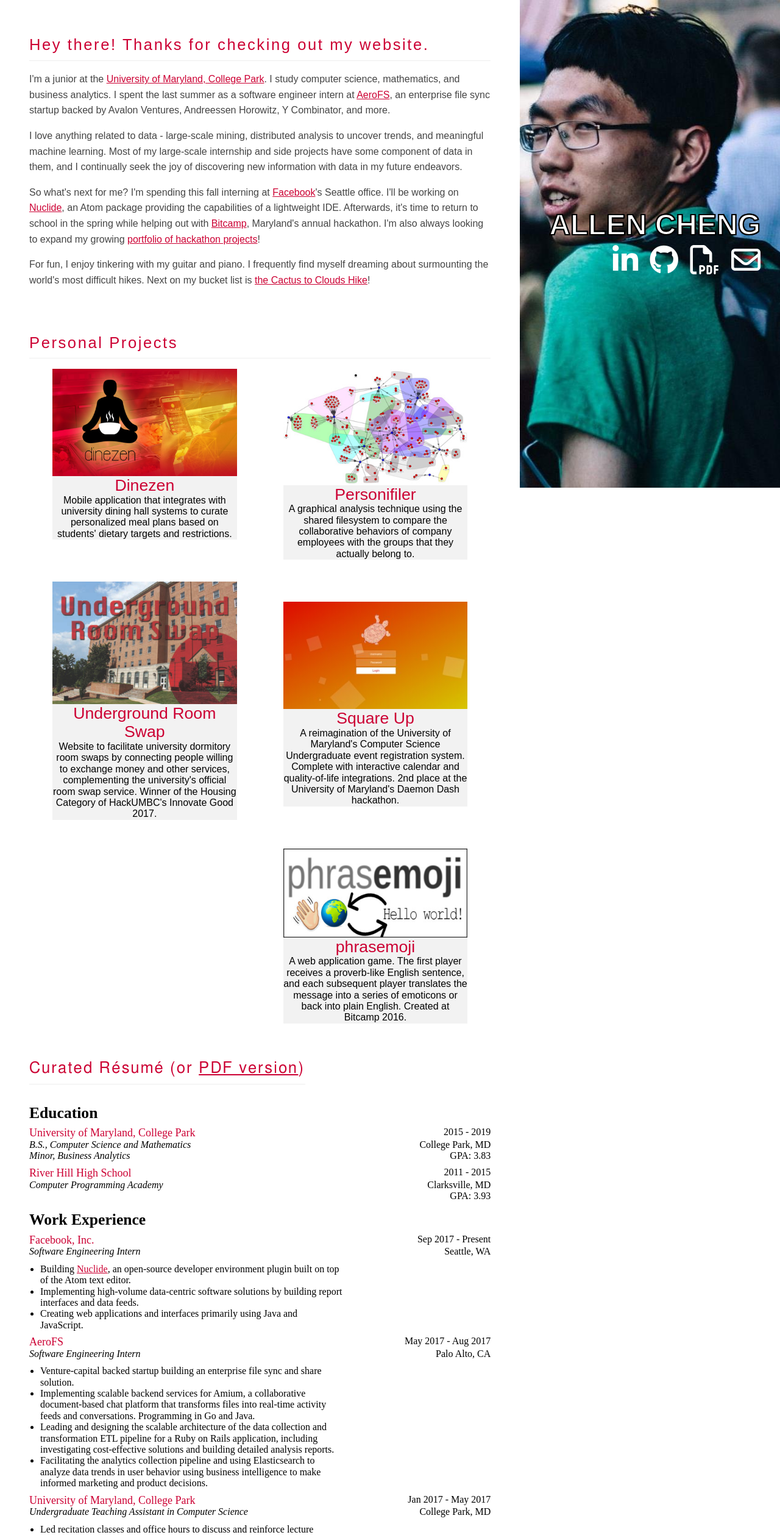
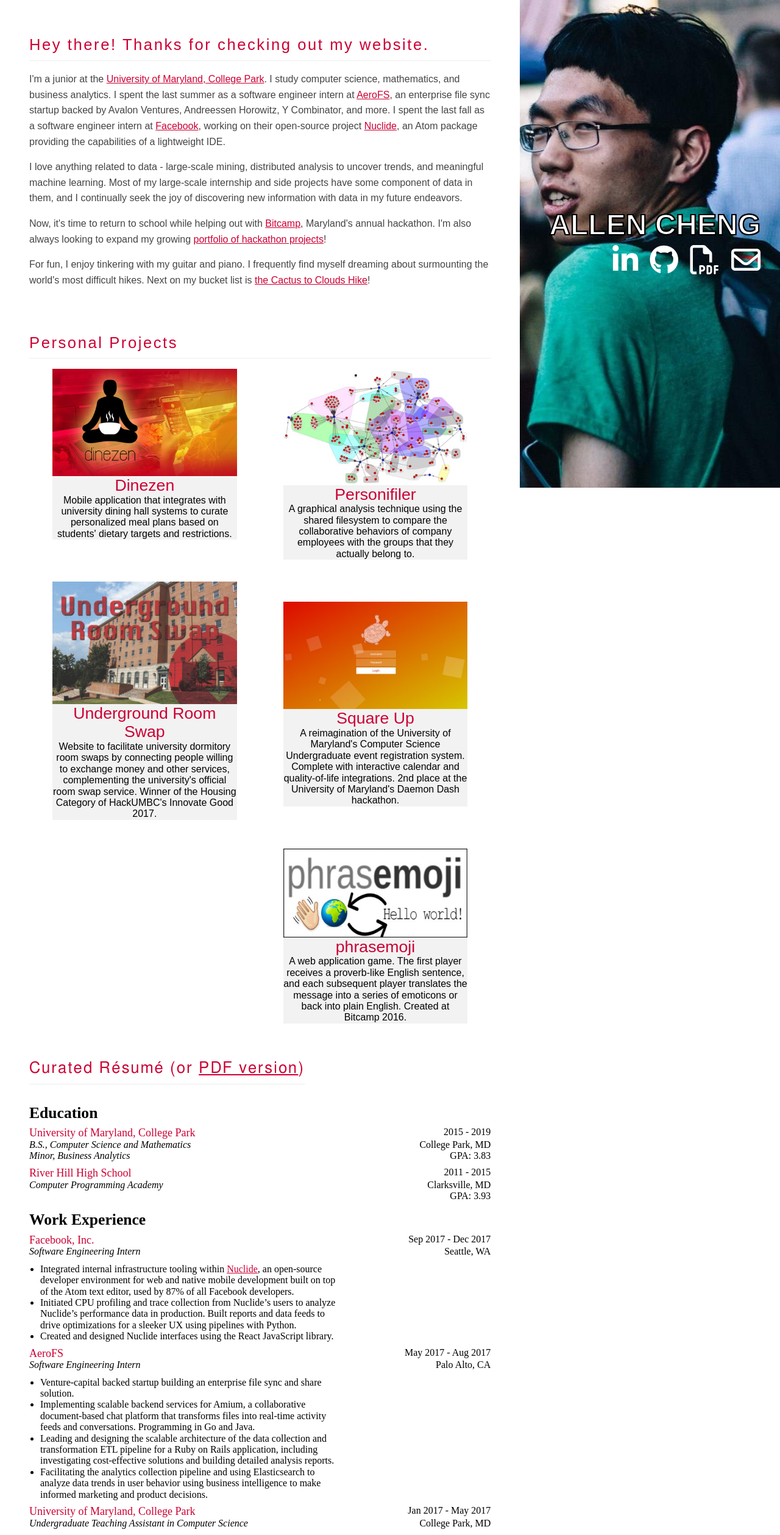
Before and after one commit to allen12/personal-website, a plain HTML site: page index.html in a window 1280 px wide. Shown: the top 2518 px of the page at 61% size. Drawn offline with nearby package versions, Linux system fonts and the light colour scheme.

Commit message:
Update resume and website to reflect end of FB internship

```diff
--- a/index.html
+++ b/index.html
@@ -36,6 +36,7 @@
 							I'm a junior at the <a href="http://www.umd.edu">University of Maryland, College Park</a>.
 							I study computer science, mathematics, and business analytics.
 							I spent the last summer as a software engineer intern at <a href="https://www.aerofs.com/">AeroFS</a>, an enterprise file sync startup backed by Avalon Ventures, Andreessen Horowitz, Y Combinator, and more.
+							I spent the last fall as a software engineer intern at <a href="https://facebook.com/">Facebook</a>, working on their open-source project <a href="https://nuclide.io/">Nuclide</a>, an Atom package providing the capabilities of a lightweight IDE.
 						</p>
 
 						<p>
@@ -45,9 +46,7 @@
 						</p>
 
 						<p>
-							So what's next for me? I'm spending this fall interning at <a href="http://facebook.com">Facebook</a>'s Seattle office.
-							I'll be working on <a href="https://nuclide.io/">Nuclide</a>, an Atom package providing the capabilities of a lightweight IDE.
-							Afterwards, it's time to return to school in the spring while helping out with <a href="http://bitca.mp/">Bitcamp</a>, Maryland's annual hackathon.
+							Now, it's time to return to school while helping out with <a href="http://bitca.mp/">Bitcamp</a>, Maryland's annual hackathon.
 							I'm also always looking to expand my growing <a href="http://devpost.com/allen12">portfolio of hackathon projects</a>!
 						</p>
 
@@ -148,19 +147,21 @@
 						<div class="pure-u-1-1 resume-entry">
 							<div class="pure-g">
 								<div class="pure-u-16-24 resume-font resume-org">Facebook, Inc.</div>
-								<div class="pure-u-8-24 resume-font resume-right">Sep 2017 - Present</div>
+								<div class="pure-u-8-24 resume-font resume-right">Sep 2017 - Dec 2017</div>
 								<div class="pure-u-16-24 resume-font resume-desc">Software Engineering Intern</div>
 								<div class="pure-u-8-24 resume-font resume-right">Seattle, WA</div>
 								<ul class="pure-u-17-24 resume-font resume-bullets">
 									<li>
-										Building <a href="https://nuclide.io/">Nuclide</a>, an open-source developer
-										environment plugin built on top of the Atom text editor.
+										Integrated internal infrastructure tooling within <a href="https://nuclide.io/">Nuclide</a>,
+										an open-source developer environment for web and native
+										mobile development built on top of the Atom text editor, used by 87% of all Facebook developers.
 									</li>
 									<li>
-										Implementing high-volume data-centric software solutions by building report interfaces and data feeds.
+										Initiated CPU profiling and trace collection from Nuclide’s users to analyze Nuclide’s performance data in
+										production. Built reports and data feeds to drive optimizations for a sleeker UX using pipelines with Python.
 									</li>
 									<li>
-										Creating web applications and interfaces primarily using Java and JavaScript.
+										Created and designed Nuclide interfaces using the React JavaScript library.
 									</li>
 								</ul>
 							</div>
@@ -286,7 +287,7 @@
 						<div class="pure-u-9-24">
 							<div class="pure-g">
 								<div class="pure-u-1-1 resume-font resume-org">Technologies</div>
-								<div class="pure-u-1-1 resume-font">AngularJS, Apache Spark, Django, Eclipse, Elasticsearch, Git, IntelliJ IDEA, JIRA, MongoDB, Node.js, Pandas</div>
+								<div class="pure-u-1-1 resume-font">AngularJS, Apache Spark, Django, Eclipse, Elasticsearch, Git, IntelliJ IDEA, JIRA, Mercurial, MongoDB, Node.js, Pandas</div>
 							</div>
 						</div>
 					</div>
```
Also changed, not shown: 1 other file.
